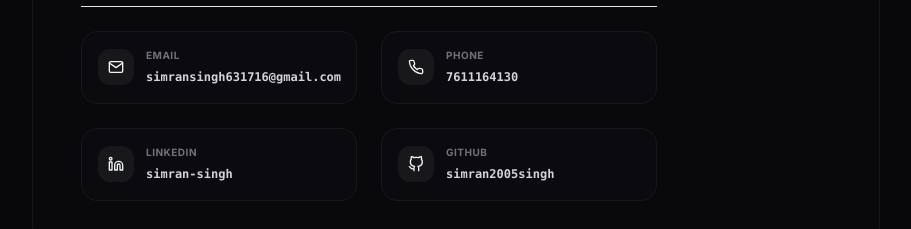
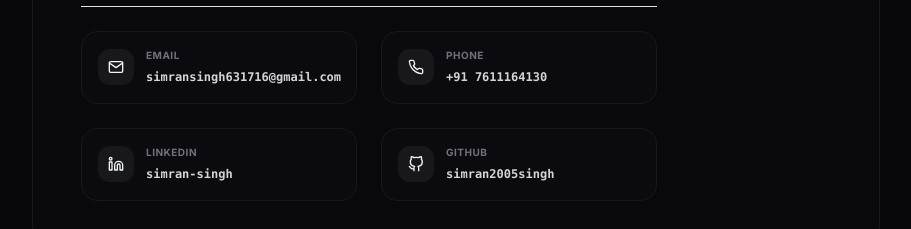
Before and after one commit to Simran2005Singh/Portfolio, a React (Vite) app: page / in a window 1280 px wide. Shown: the part 6791-7020 px from the top of the page, without its empty margins (184-1095 px from the left). Built offline with nearby package versions, Linux system fonts and the light colour scheme.

Commit message:
Format phone number with country code

```diff
--- a/src/data/portfolioData.ts
+++ b/src/data/portfolioData.ts
@@ -61,7 +61,7 @@ export const personalInfo = {
   bio: 'A passionate developer driven by engineering high-performance systems and clean user interfaces. Specializing in full-stack web architectures, core data structures, and optimized backend query designs.',
   oneSentence: 'I design and build premium web systems with a focus on algorithm efficiency, latency reduction, and clean code aesthetics.',
   email: 'simransingh631716@gmail.com',
-  phone: '7611164130',
+  phone: '+91 7611164130',
   location: 'Pune, India',
   resumeUrl: '/resume.pdf',
   education: {
```
